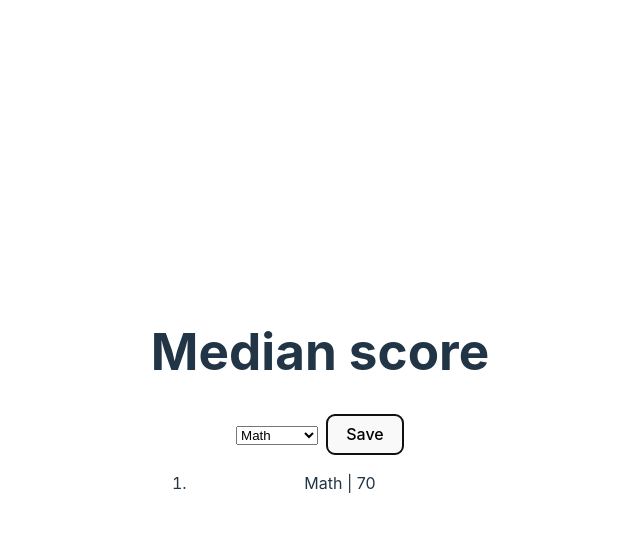
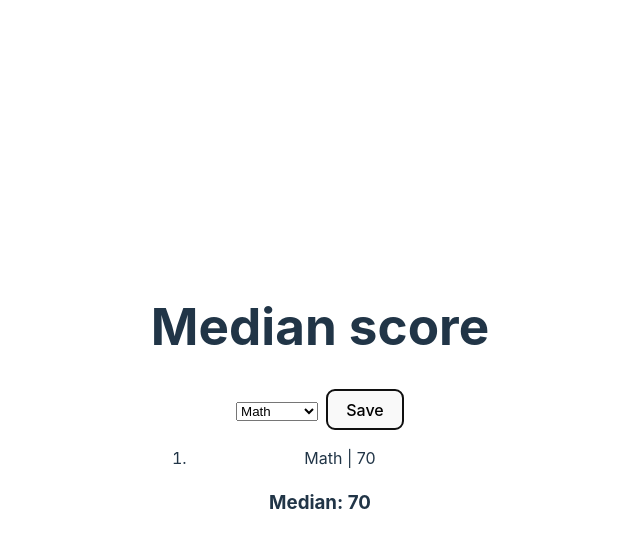
Before and after one commit to chrisvasqm/react-average-score, a React (Vite) app: page / in a window 1280 px wide. Both pictures are taken after a click on the button "Save". Shown: the top 548 px of the page, without its empty margins (320-960 px from the left). Built offline with nearby package versions, Linux system fonts and the light colour scheme.

Commit message:
Add median

```diff
--- a/src/App.tsx
+++ b/src/App.tsx
@@ -30,6 +30,14 @@ function App() {
     setSavedSubjects([...savedSubjects, selectedSubject]);
   }
 
+  function median(subjects: Subject[]) {
+    let sum = 0;
+
+    subjects.forEach(subject => sum += subject.score);
+
+    return sum / subjects.length;
+  }
+
   return (
     <>
       <h1>Median score</h1>
@@ -38,6 +46,7 @@ function App() {
         onChange={handleSubjectChange}
         onSubmit={handleSubjectSave} />
       {savedSubjects && <ScoreList subjects={savedSubjects} />}
+      {savedSubjects.length > 0 && <h3>Median: {median(savedSubjects)}</h3>}
     </>
   )
 }
```
